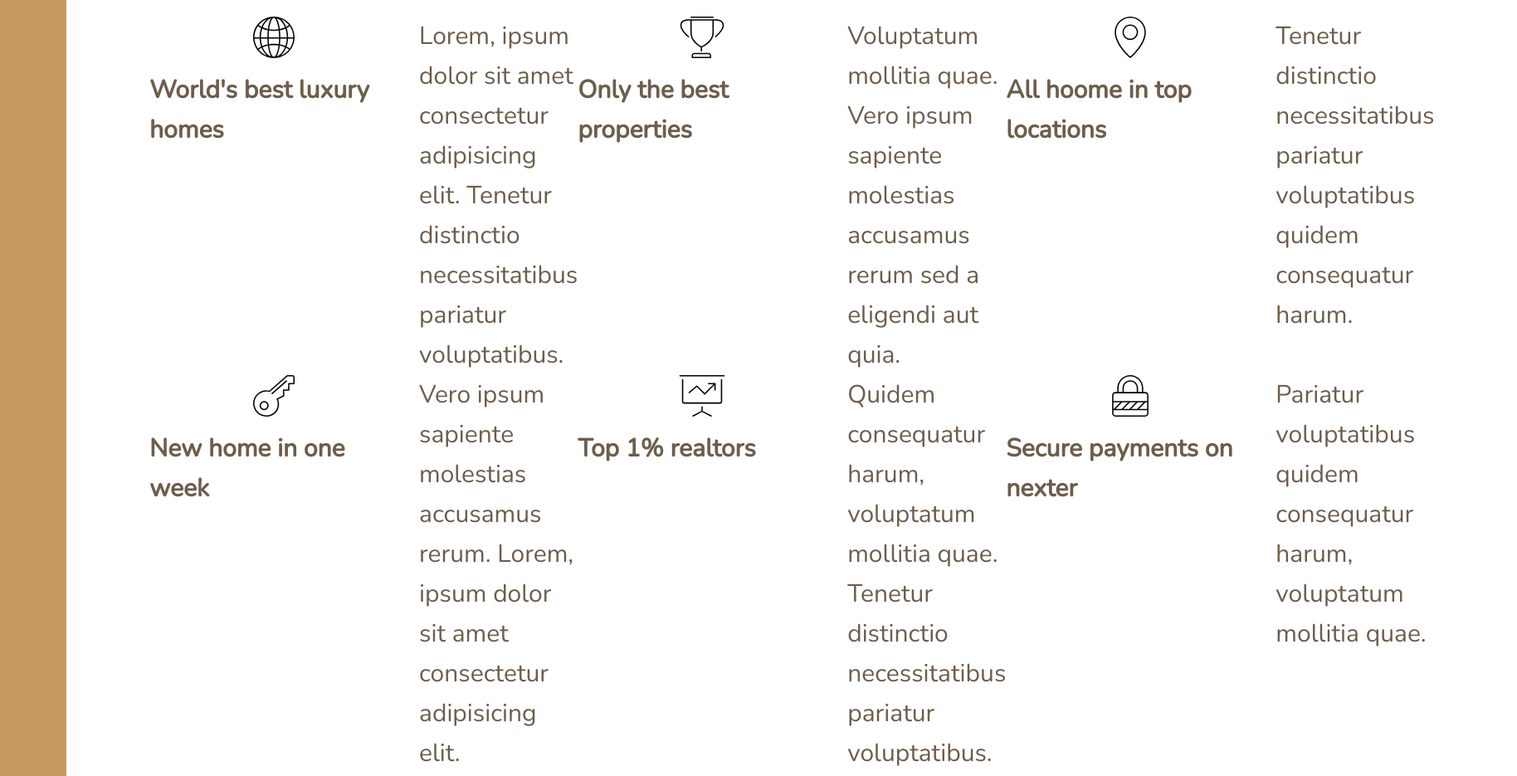
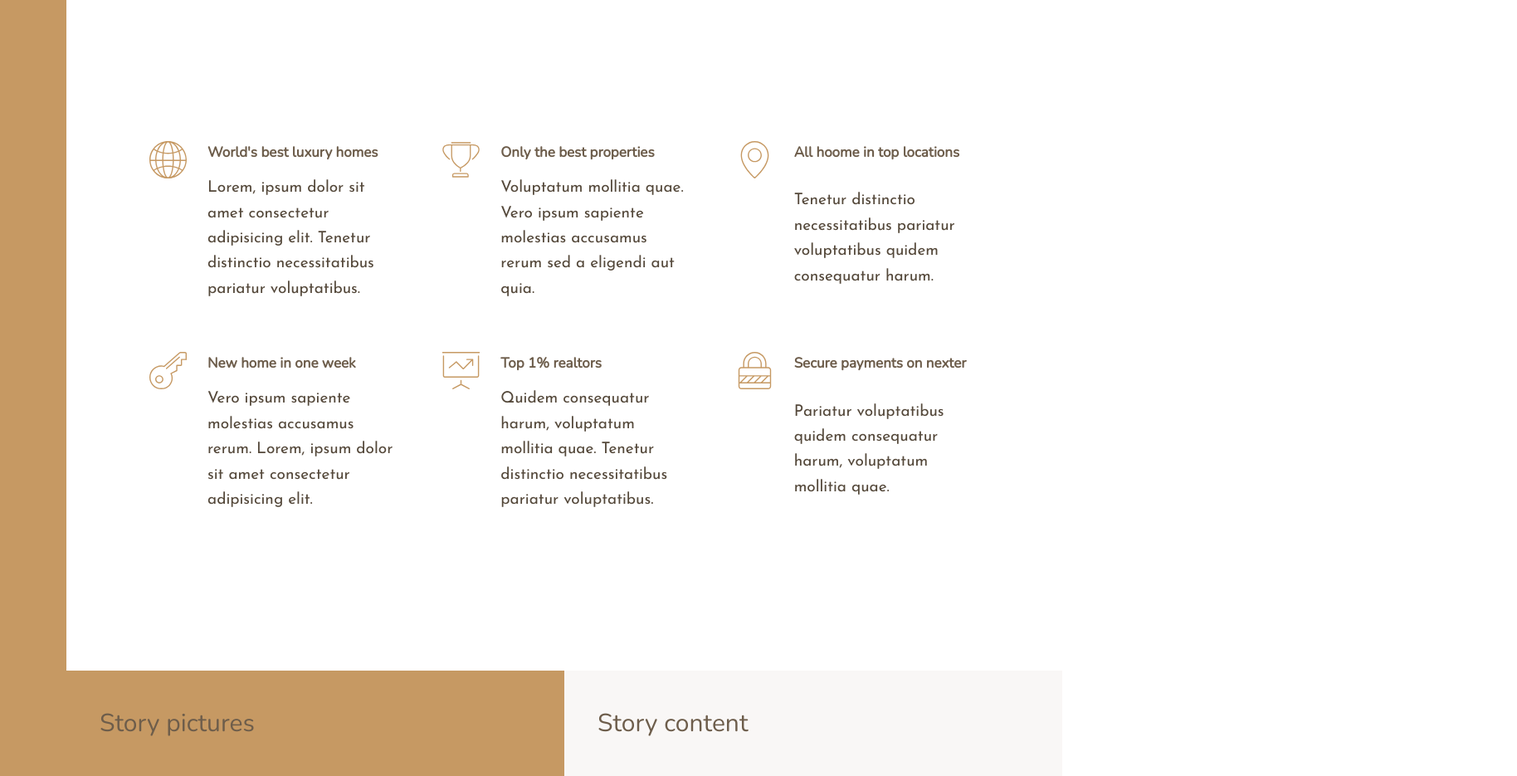
Before and after one commit to davidgq10/NexterWebsite-BaseOnGridLayout, a website: page index.html in a window 1280 px wide. Shown: the part 660-1595 px from the top of the page at 83% size, 1828 px wide, since content can reach past the window. Drawn offline with nearby package versions, Linux system fonts and the light colour scheme.

Commit message:
working on features

```diff
--- a/index.html
+++ b/index.html
@@ -25,72 +25,60 @@
     </div>
     <section class="features">
         <div class="feature">
-            <div class="title">
-                <svg class="title__icon">
+            <svg class="feature__icon">
                 <use xlink:href="img/sprite.svg#icon-global"></use>
             </svg>
-                <h4 class="title__text">World's best luxury homes</h4>
-            </div>
-            <p class="feature__text">
+            <h4 class="feature__text--dark">World's best luxury homes</h4>
+            <p class="heading-4 heading-4--dark">
                 Lorem, ipsum dolor sit amet consectetur adipisicing elit. Tenetur distinctio necessitatibus pariatur
                 voluptatibus.
             </p>
         </div>
         <div class="feature">
-            <div class="title">
-                <svg class="title__icon">
+            <svg class="feature__icon">
                 <use xlink:href="img/sprite.svg#icon-trophy"></use>
             </svg>
-                <h4 class="title__text">Only the best properties</h4>
-            </div>
-            <p class="feature__text">
+            <h4 class="feature__text--dark">Only the best properties</h4>
+            <p class="heading-4 heading-4--dark">
                 Voluptatum mollitia quae. Vero ipsum sapiente molestias accusamus rerum sed a eligendi aut quia.
             </p>
         </div>
         <div class="feature">
-            <div class="title">
-                <svg class="title__icon">
+            <svg class="feature__icon">
                 <use xlink:href="img/sprite.svg#icon-map-pin"></use>
             </svg>
-                <h4 class="title__text">All hoome in top locations</h4>
-            </div>
-            <p class="feature__text">
+            <h4 class="feature__text--dark">All hoome in top locations</h4>
+            <p class="heading-4 heading-4--dark">
                 Tenetur distinctio necessitatibus pariatur voluptatibus quidem consequatur harum.
             </p>
         </div>
         <div class="feature">
-            <div class="title">
-                <svg class="title__icon">
+            <svg class="feature__icon">
                 <use xlink:href="img/sprite.svg#icon-key"></use>
             </svg>
-                <h4 class="title__text">New home in one week</h4>
-            </div>
-            <p class="feature__text">
+            <h4 class="feature__text--dark">New home in one week</h4>
+            <p class="heading-4 heading-4--dark">
                 Vero ipsum sapiente molestias accusamus rerum. Lorem, ipsum dolor sit amet consectetur
                 adipisicing elit.
             </p>
         </div>
         <div class="feature">
-            <div class="title">
-                <svg class="title__icon">
+            <svg class="feature__icon">
                 <use xlink:href="img/sprite.svg#icon-presentation"></use>
             </svg>
-                <h4 class="title__text">Top 1% realtors</h4>
-            </div>
-            <p class="feature__text">
+            <h4 class="feature__text--dark">Top 1% realtors</h4>
+            <p class="heading-4 heading-4--dark">
                 Quidem consequatur harum, voluptatum mollitia quae. Tenetur distinctio necessitatibus
                 pariatur
                 voluptatibus.
             </p>
         </div>
         <div class="feature">
-            <div class="title">
-                <svg class="title__icon">
+            <svg class="feature__icon">
                 <use xlink:href="img/sprite.svg#icon-lock"></use>
             </svg>
-                <h4 class="title__text">Secure payments on nexter</h4>
-            </div>
-            <p class="feature__text">
+            <h4 class="feature__text--dark">Secure payments on nexter</h4>
+            <p class="heading-4 heading-4--dark">
                 Pariatur voluptatibus quidem consequatur harum, voluptatum mollitia quae.
             </p>
         </div>
--- a/sass/_features.scss
+++ b/sass/_features.scss
@@ -1,24 +1,28 @@
 .features {
     display: grid;
     grid-column: center-start/center-end;
-    grid-template-columns: repeat(3, 1fr);
+    //grid-template-columns: repeat(3, 1fr);
+    grid-template-columns: repeat(auto-fit, minmax(25rem, 1fr));
+    margin: 15rem 0;
+    grid-gap: 6rem;
 }
 
 .feature {
     display: grid;
     grid-template-columns: min-content 1fr;
+    grid-column-gap: 2.5rem;
     grid-row-gap: 1.5rem;
-    grid-column-gap: 2.5rem;
-
-}
-
-.title {
-    display: inline;
+    align-items: start;
 
     &__icon {
-        height: 5rem;
-        color: red;
+        fill: $color-primary;
+        width: 4.5rem;
+        height: 4.5rem;
+        grid-row: 1 / span 2;
+        // transform: translateY(-1rem);
     }
 
-
+    &__text--dark {
+        font-size: 1.7rem;
+    }
 }
--- a/sass/_typography.scss
+++ b/sass/_typography.scss
@@ -0,0 +1,46 @@
+%heading {
+    font-family: $font-display;
+    font-weight: 400;
+}
+
+.heading-1 {
+    @extend %heading;
+    font-size: 4.5rem;
+    color: $color-grey-light-1;
+    line-height: 1;
+}
+
+.heading-2 {
+    @extend %heading;
+    font-size: 4rem;
+    font-style: italic;
+    line-height: 1;
+
+    &--light {
+        color: $color-grey-light-1;
+    }
+
+    &--dark {
+        color: $color-grey-dark-1;
+    }
+}
+
+.heading-3 {
+    @extend %heading;
+    font-size: 1.6rem;
+    color: $color-primary;
+    text-transform: uppercase;
+}
+
+.heading-4 {
+    @extend %heading;
+    font-size: 1.9rem;
+
+    &--light {
+        color: $color-grey-light-1;
+    }
+
+    &--dark {
+        color: $color-grey-dark-1;
+    }
+}
```
Also changed, not shown: css/style.css. Lines whose indentation alone changed are shown as unchanged.
